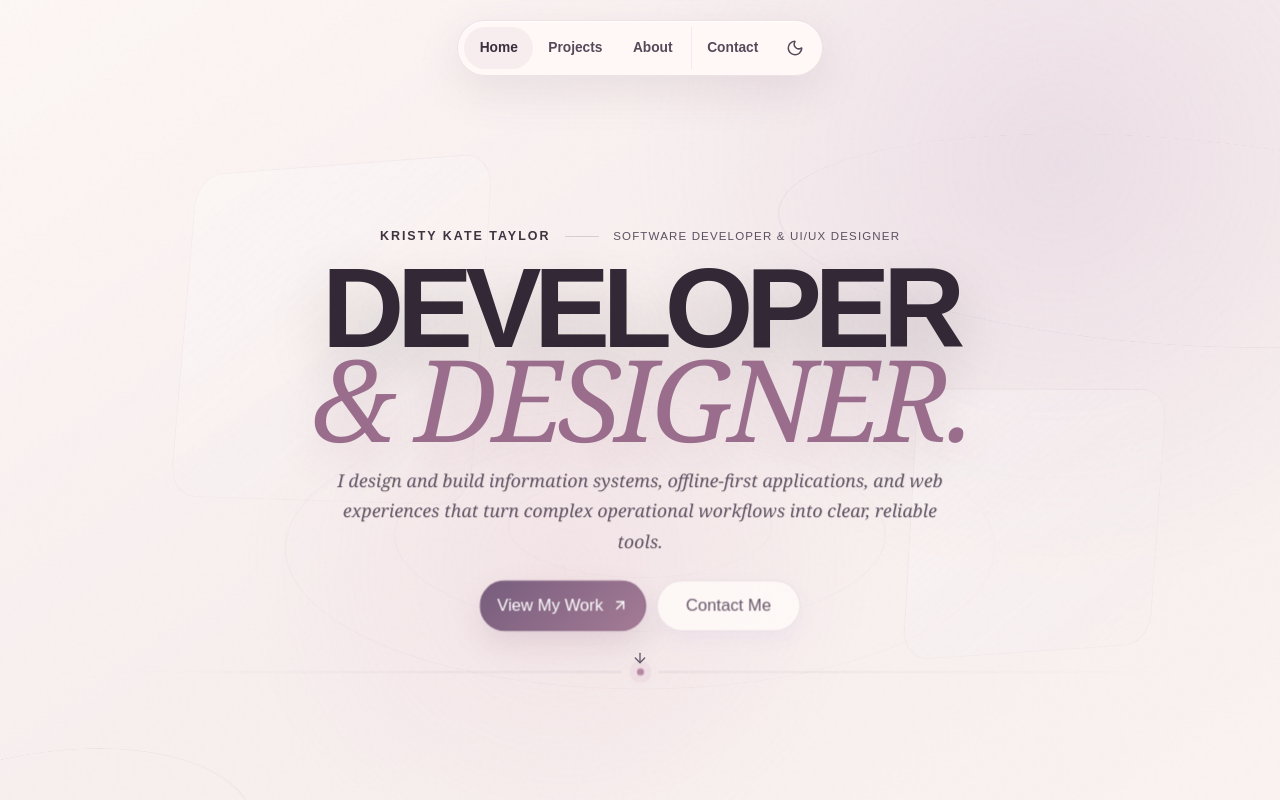
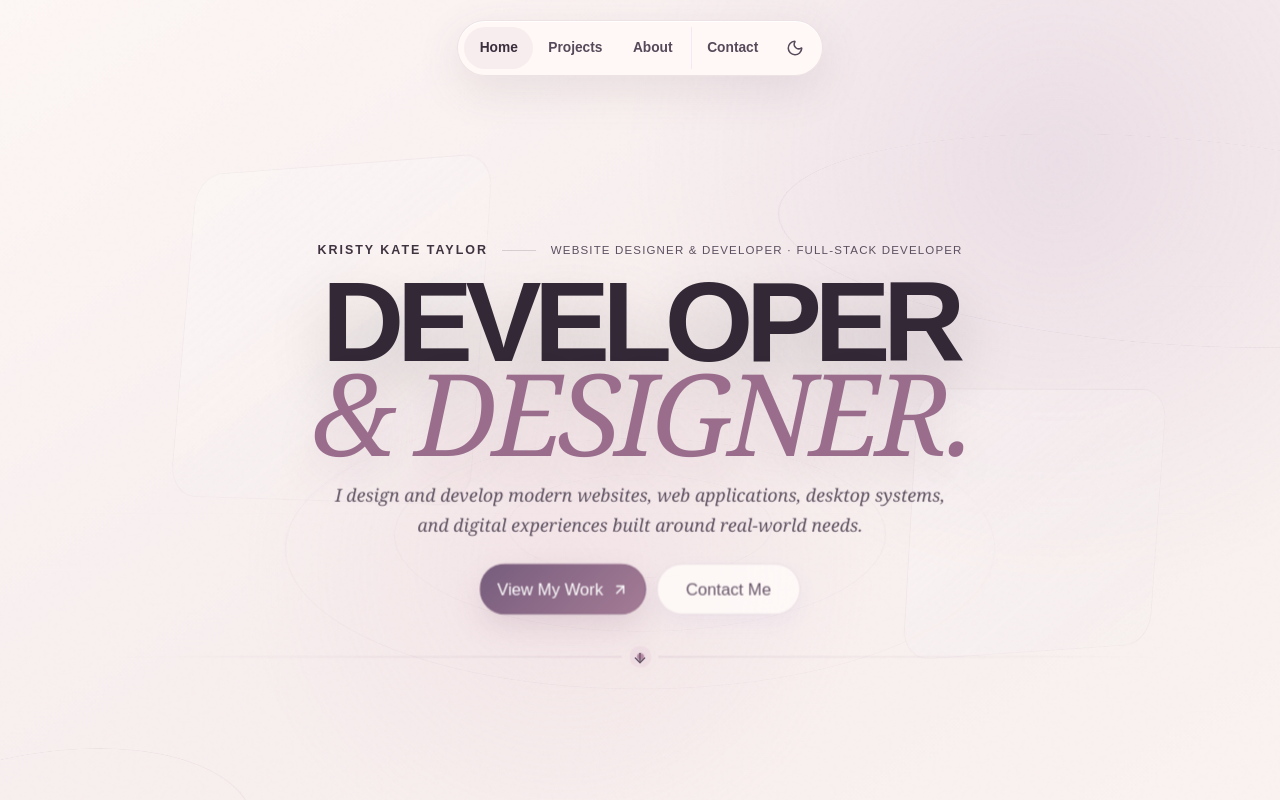
Before and after one commit to trysinkaye-lang/kristy-kate-portfolio, a Next.js app: page / in a window 1280 px wide. Shown: the top 800 px of the page. Built offline with nearby package versions, Linux system fonts and the light colour scheme.

Commit message:
Refine portfolio positioning for website design and development

```diff
--- a/data/site.ts
+++ b/data/site.ts
@@ -1,7 +1,7 @@
 export const site = {
   name: "Kristy Kate Taylor",
-  title: "Software Developer & UI/UX Designer",
-  headline: "I design and build information systems, offline-first applications, and web experiences that turn complex operational workflows into clear, reliable tools.",
+  title: "Website Designer & Developer · Full-Stack Developer",
+  headline: "I design and develop modern websites, web applications, desktop systems, and digital experiences built around real-world needs.",
   email: "trysinkaye@gmail.com",
   github: "https://github.com/trysinkaye-lang",
   linkedin: null,
@@ -12,23 +12,26 @@ export const site = {
 };
 
 export const services = [
+  { title: "Website Design & Development", items: ["Responsive Websites", "UI/UX Design", "Interaction Design", "Frontend Development", "Creative Development", "Design Systems"] },
   { title: "Software Development", items: ["Information Systems", "Desktop Applications", "Business Systems", "Database Applications", "System Automation", "Application Development"] },
-  { title: "Web Development", items: ["Responsive Websites", "Web Applications", "Frontend Development", "Backend Development", "REST APIs", "Database Integration"] },
-  { title: "UI/UX Design", items: ["Dashboard Design", "Web Interfaces", "System Interfaces", "Wireframes", "Prototypes", "UX Improvement"] },
-  { title: "Graphic & Digital Design", items: ["Social Media", "Carousel Posts", "Marketing Materials", "Posters", "Branding", "Digital Graphics"] },
+  { title: "Full-Stack Development", items: ["Web Applications", "Backend Development", "REST APIs", "Authentication", "Database Integration", "Application Architecture"] },
+  { title: "Creative Technology", items: ["GSAP Motion", "Three.js", "WebGL", "Higgsfield Visuals", "Interactive Prototypes", "AI-assisted Workflows"] },
 ];
 
 export const stack = {
+  "Website Design": ["UI/UX", "Responsive Design", "Interaction Design", "Design Systems"],
   Frontend: ["HTML", "CSS", "JavaScript", "TypeScript", "React", "Next.js", "Vite", "Tailwind CSS"],
   Backend: ["PHP", "Node.js", "REST APIs"],
   Database: ["PostgreSQL", "SQLite", "MySQL"],
   "Desktop / Applications": ["Tauri", "Rust", "PHP Desktop"],
+  "Creative Development": ["GSAP", "Three.js", "WebGL", "Higgsfield"],
   "Development Tools": ["Git", "GitHub", "VS Code", "npm", "GitHub Actions"],
   "Design Tools": ["Figma", "Canva"]
 };
 
 export const skills = {
   Development: ["Software Development", "Web Development", "Database Design", "REST API Development", "Debugging", "System Architecture", "Git", "Application Security", "Responsive Development"],
-  Design: ["UI Design", "UX Design", "Dashboard Design", "Graphic Design", "Layout Design", "Visual Communication", "Social Media Design", "Branding"],
+  Design: ["Website Design", "UI Design", "UX Design", "Interaction Design", "Dashboard Design", "Layout Design", "Visual Communication", "Design Systems"],
+  Creative: ["GSAP", "Three.js", "WebGL", "Higgsfield", "Motion Design", "Interactive Prototyping"],
   Professional: ["Problem Solving", "Technical Documentation", "Requirements Analysis", "Communication", "Research", "Continuous Learning"]
 };
```
